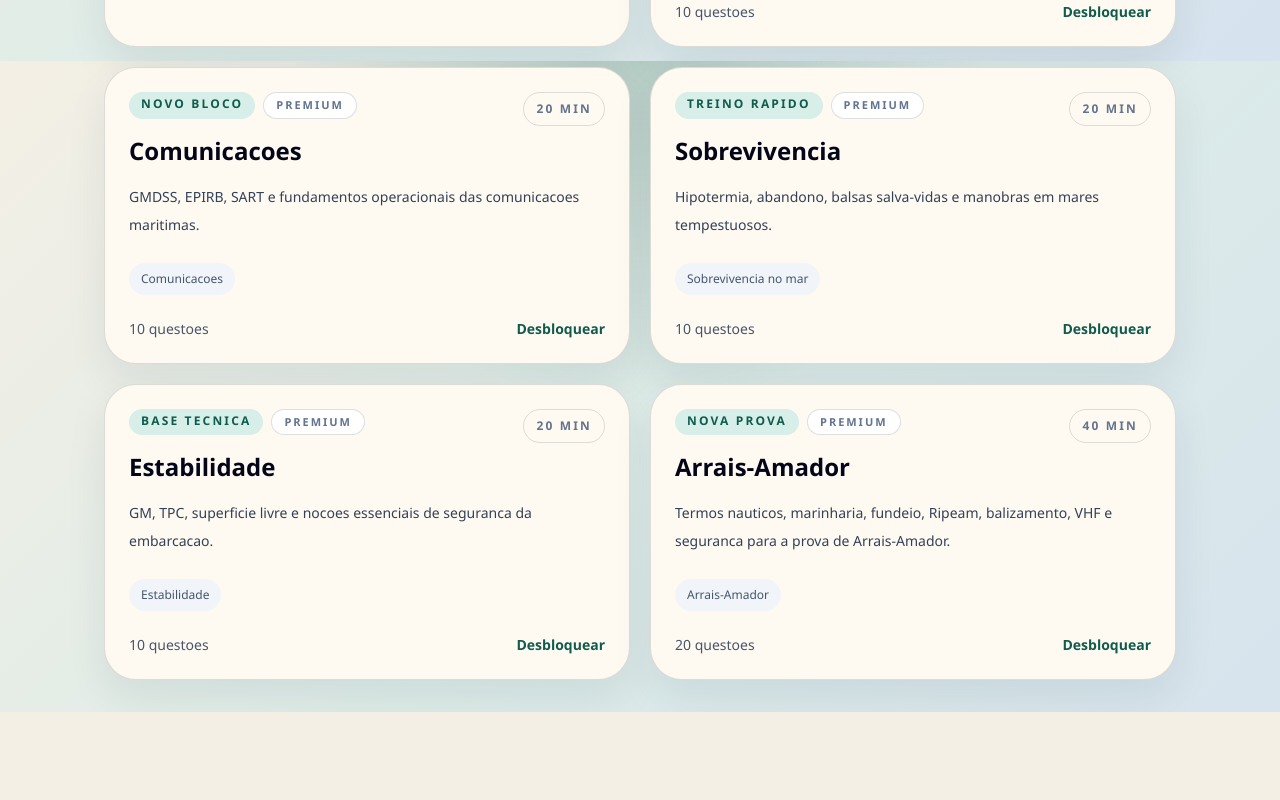
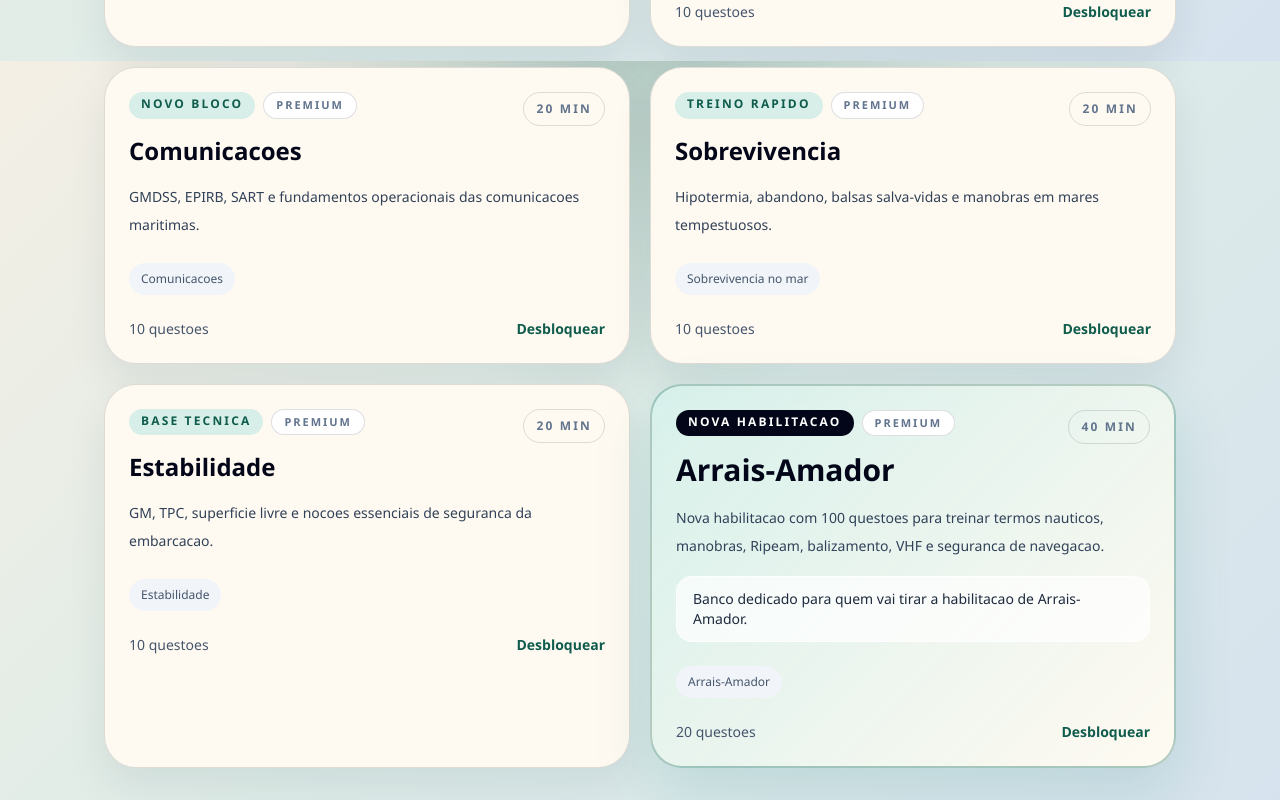
Before and after one commit to lissandrocantidio-hub/simuladocapitao, a Next.js app: page / in a window 1280 px wide. Shown: the part 1539-2339 px from the top of the page. Before the commit the page ends 2251 px from the top, so only its background shows below. Built offline with nearby package versions, Linux system fonts and the light colour scheme; no server answers.

Commit message:
Destaca card do simulado de Arrais-Amador na home

```diff
--- a/app/lib/simulations.ts
+++ b/app/lib/simulations.ts
@@ -128,8 +128,8 @@ export const simulationPresets: SimulationPreset[] = [
     href: '/simulado-arrais',
     title: 'Arrais-Amador',
     description:
-      'Termos nauticos, marinharia, fundeio, Ripeam, balizamento, VHF e seguranca para a prova de Arrais-Amador.',
-    badge: 'Nova prova',
+      'Nova habilitacao com 100 questoes para treinar termos nauticos, manobras, Ripeam, balizamento, VHF e seguranca de navegacao.',
+    badge: 'Nova habilitacao',
     subjects: ['arrais-amador'],
     questionCount: 20,
     durationMinutes: 40,
--- a/app/page.tsx
+++ b/app/page.tsx
@@ -93,22 +93,42 @@ export default function Home() {
 
         <div className="grid gap-5 md:grid-cols-2">
           {simulationPresets.map((preset) => (
+            (() => {
+              const isArrais = preset.href === '/simulado-arrais'
+
+              return (
             <Link
               key={preset.href}
               href={premiumPaths.has(preset.href) ? '/comprar' : preset.href}
-              className="group rounded-[2rem] border border-line bg-surface-strong p-6 shadow-[0_18px_40px_rgba(16,32,51,0.08)] transition hover:-translate-y-1 hover:shadow-[0_24px_50px_rgba(16,32,51,0.12)]"
+              className={`group rounded-[2rem] p-6 transition hover:-translate-y-1 ${
+                isArrais
+                  ? 'border-2 border-accent/30 bg-[linear-gradient(135deg,rgba(214,241,235,0.85),rgba(255,250,241,0.98))] shadow-[0_24px_60px_rgba(16,120,108,0.14)]'
+                  : 'border border-line bg-surface-strong shadow-[0_18px_40px_rgba(16,32,51,0.08)] hover:shadow-[0_24px_50px_rgba(16,32,51,0.12)]'
+              }`}
             >
               <div className="flex items-start justify-between gap-4">
                 <div>
                   <div className="flex flex-wrap gap-2">
-                    <span className="inline-flex rounded-full bg-accent-soft px-3 py-1 text-xs font-semibold uppercase tracking-[0.18em] text-accent">
+                    <span
+                      className={`inline-flex rounded-full px-3 py-1 text-xs font-semibold uppercase tracking-[0.18em] ${
+                        isArrais
+                          ? 'bg-slate-950 text-white'
+                          : 'bg-accent-soft text-accent'
+                      }`}
+                    >
                       {preset.badge}
                     </span>
                     <span className="inline-flex rounded-full border border-line bg-white px-3 py-1 text-[11px] font-semibold uppercase tracking-[0.18em] text-slate-500">
                       {premiumPaths.has(preset.href) ? 'Premium' : 'Demo gratis'}
                     </span>
                   </div>
-                  <h3 className="mt-4 text-2xl font-semibold text-slate-950">{preset.title}</h3>
+                  <h3
+                    className={`mt-4 font-semibold text-slate-950 ${
+                      isArrais ? 'text-3xl' : 'text-2xl'
+                    }`}
+                  >
+                    {preset.title}
+                  </h3>
                 </div>
                 <span className="rounded-full border border-line px-3 py-2 text-xs font-semibold uppercase tracking-[0.18em] text-slate-500">
                   {preset.durationMinutes} min
@@ -116,6 +136,12 @@ export default function Home() {
               </div>
 
               <p className="mt-4 text-sm leading-7 text-slate-700">{preset.description}</p>
+
+              {isArrais ? (
+                <p className="mt-4 rounded-2xl border border-white/70 bg-white/70 px-4 py-3 text-sm font-medium text-slate-800">
+                  Banco dedicado para quem vai tirar a habilitacao de Arrais-Amador.
+                </p>
+              ) : null}
 
               <div className="mt-6 flex flex-wrap gap-2">
                 {preset.subjects.map((subject) => (
@@ -135,6 +161,8 @@ export default function Home() {
                 </span>
               </div>
             </Link>
+              )
+            })()
           ))}
         </div>
       </section>
```
